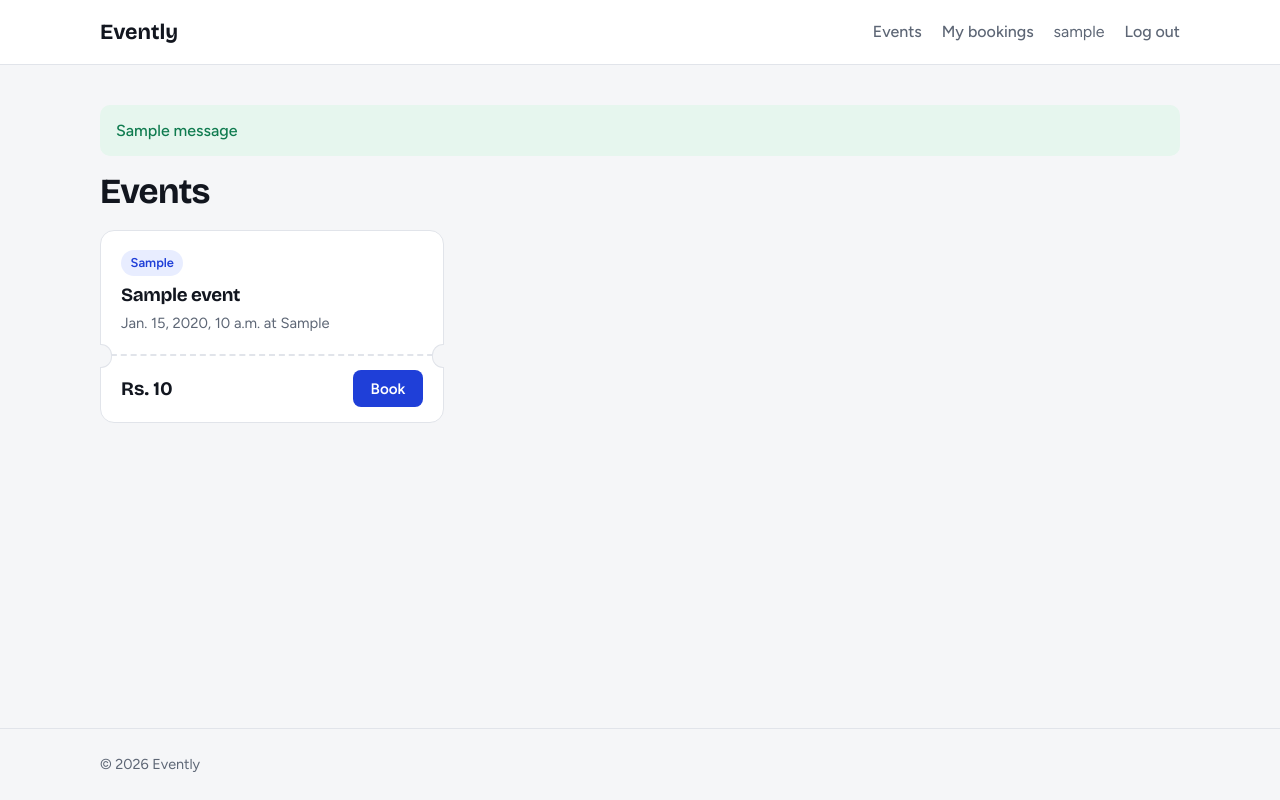
After one commit to priyampatel910-cpu/DVM-Backend-Round-2, a Django app: page /events/ in a window 1280 px wide. The commit adds this page. Run offline with Django 5.2, Linux system fonts and the light colour scheme; a user stored in the database is signed in; tables that the repository leaves empty hold one stand-in row (values such as "Sample post"); one stand-in notice (Sample message) is shown.

Commit message:
Connected the app's urls and made the events index view

```diff
--- a/booking/models.py
+++ b/booking/models.py
@@ -5,6 +5,7 @@ from users.models import User
 
 class Event(models.Model):
     name = models.CharField()
+    category = models.CharField(null=True, blank=True, default=None)
     venue = models.CharField()
     datetime = models.DateTimeField()
     ticketprice = models.IntegerField()
--- /dev/null
+++ b/booking/templates/base.html
@@ -0,0 +1,140 @@
+{# base.html: the frame shared by every page (header, footer, styles). #}
+{# Other pages "plug into" the {% block content %} slot below.        #}
+<!DOCTYPE html>
+<html lang="en">
+<head>
+  <meta charset="utf-8">
+  <meta name="viewport" content="width=device-width, initial-scale=1">
+  <title>{% block title %}Home{% endblock %} – Evently</title>
+  <link rel="preconnect" href="https://fonts.googleapis.com">
+  <link rel="preconnect" href="https://fonts.gstatic.com" crossorigin>
+  <link href="https://fonts.googleapis.com/css2?family=Bricolage+Grotesque:opsz,wght@12..96,600..700&family=Figtree:wght@400..600&display=swap" rel="stylesheet">
+
+  <style>
+    /* ===== Colors and fonts: change these to restyle the whole site ===== */
+    :root {
+      --bg: #f5f6f8;          /* page background */
+      --surface: #ffffff;     /* cards and boxes */
+      --text: #12161f;        /* main text */
+      --muted: #5d6675;       /* lighter text */
+      --line: #e1e4ea;        /* borders */
+      --primary: #1f3fd8;     /* buttons and links */
+      --primary-dark: #1730b0;
+      --soft: #e8edff;        /* light tint of the primary color */
+      --font-body: "Figtree", system-ui, sans-serif;
+      --font-head: "Bricolage Grotesque", "Figtree", system-ui, sans-serif;
+    }
+
+    /* ===== Basics ===== */
+    * { box-sizing: border-box; }
+    body { margin: 0; min-height: 100vh; display: flex; flex-direction: column;
+           background: var(--bg); color: var(--text); font: 400 1rem/1.6 var(--font-body); }
+    h1, h2, h3 { font-family: var(--font-head); line-height: 1.15; letter-spacing: -0.02em; margin: 0 0 .5em; }
+    h1 { font-size: 2.2rem; }
+    a { color: var(--primary); }
+    a:hover { color: var(--primary-dark); }
+    .container { width: min(1080px, 100% - 2.5rem); margin-inline: auto; }
+    .muted { color: var(--muted); }
+
+    /* ===== Header ===== */
+    .site-header { background: var(--surface); border-bottom: 1px solid var(--line); }
+    .bar { display: flex; flex-wrap: wrap; align-items: center; gap: .75rem 1.5rem; min-height: 64px; padding-block: .5rem; }
+    .brand { font: 700 1.35rem var(--font-head); color: var(--text); text-decoration: none; }
+    .brand:hover { color: var(--text); }
+    .nav { display: flex; flex-wrap: wrap; align-items: center; gap: .5rem 1.25rem; margin-left: auto; }
+    .nav a:not(.btn) { color: var(--muted); text-decoration: none; font-weight: 500; }
+    .nav a:not(.btn):hover { color: var(--text); }
+    .nav form { margin: 0; }
+
+    /* ===== Page layout ===== */
+    main { flex: 1; padding-block: 2.5rem 4rem; }
+    .narrow { max-width: 420px; margin-inline: auto; }
+    .grid { display: grid; grid-template-columns: repeat(auto-fill, minmax(270px, 1fr)); gap: 1.5rem; }
+    .panel { background: var(--surface); border: 1px solid var(--line); border-radius: 12px; padding: 1.5rem; }
+    .site-footer { border-top: 1px solid var(--line); padding: 1.5rem 0; color: var(--muted); font-size: .9rem; }
+
+    /* ===== Buttons ===== */
+    .btn { display: inline-block; padding: .6rem 1.1rem; border: 0; border-radius: 8px; cursor: pointer;
+           background: var(--primary); color: #fff; font: 600 .95rem var(--font-body); text-align: center; text-decoration: none; }
+    .btn:hover { background: var(--primary-dark); color: #fff; }
+    .btn-block { width: 100%; }
+    .btn-link { background: none; border: 0; padding: 0; cursor: pointer; color: var(--muted); font: 500 1rem var(--font-body); }
+    .btn-link:hover { color: var(--text); }
+
+    /* ===== Event ticket card ===== */
+    .ticket { display: flex; flex-direction: column; background: var(--surface); border: 1px solid var(--line); border-radius: 14px; }
+    .ticket-body { flex: 1; padding: 1.1rem 1.25rem; }
+    .ticket-body h3 { margin-bottom: .35rem; }
+    .ticket-body p { margin: 0; color: var(--muted); font-size: .92rem; }
+    .ticket-stub { position: relative; display: flex; align-items: center; justify-content: space-between;
+                   padding: .9rem 1.25rem; border-top: 2px dashed var(--line); }
+    .ticket-stub::before, .ticket-stub::after { content: ""; position: absolute; top: -12px; width: 11px; height: 22px;
+                   background: var(--bg); border: 1px solid var(--line); }
+    .ticket-stub::before { left: -1px; border-left: 0; border-radius: 0 11px 11px 0; }
+    .ticket-stub::after { right: -1px; border-right: 0; border-radius: 11px 0 0 11px; }
+    .price { font: 700 1.2rem var(--font-head); }
+    .badge { display: inline-block; margin-bottom: .6rem; padding: .15rem .6rem; border-radius: 999px;
+             background: var(--soft); color: var(--primary); font-size: .8rem; font-weight: 600; }
+
+    /* ===== Messages (e.g. "Booking confirmed!") ===== */
+    .alert { margin-bottom: 1rem; padding: .8rem 1rem; border-radius: 10px; font-weight: 500; background: var(--soft); color: var(--primary); }
+    .alert-success { background: #e6f6ee; color: #0f7b4f; }
+    .alert-warning { background: #fff4dc; color: #8a5a00; }
+    .alert-error { background: #fdeceb; color: #b42318; }
+
+    /* ===== Forms (put <form class="form"> around Django forms) ===== */
+    .form p { margin: 0 0 1.1rem; }
+    .form label { display: block; margin-bottom: .35rem; font-weight: 600; }
+    .form input:not([type=checkbox]):not([type=radio]), .form select, .form textarea {
+      width: 100%; padding: .65rem .8rem; font: inherit; color: var(--text);
+      background: var(--surface); border: 1px solid var(--line); border-radius: 8px; }
+    .form input:focus, .form select:focus, .form textarea:focus { outline: none; border-color: var(--primary); }
+    .errorlist { list-style: none; margin: 0 0 .5rem; padding: 0; color: #b42318; font-size: .9rem; font-weight: 500; }
+    .helptext { display: block; margin-top: .3rem; color: var(--muted); font-size: .88rem; }
+
+    /* ===== Tables (for a "My bookings" list) ===== */
+    .table { width: 100%; border-collapse: collapse; }
+    .table th, .table td { padding: .75rem 1rem; text-align: left; border-bottom: 1px solid var(--line); }
+    .table th { color: var(--muted); font-size: .9rem; }
+  </style>
+  {# Pages can add their own extra styles here #}
+  {% block extra_head %}{% endblock %}
+</head>
+
+<body>
+  <header class="site-header">
+    <div class="container bar">
+      <a class="brand" href="/">Evently</a>
+
+      <nav class="nav">
+        {# Change these addresses to match your own pages #}
+        <a href="/events/">Events</a>
+
+        {% if user.is_authenticated %}
+          <a href="/bookings/">My bookings</a>
+          <span class="muted">{{ user.username }}</span>
+          <form method="post" action="{% url 'users:logout' %}">
+            {% csrf_token %}
+            <button class="btn-link" type="submit">Log out</button>
+          </form>
+        {% else %}
+          <a class="btn" href="{% url 'users:login' %}">Log in</a>
+        {% endif %}
+      </nav>
+    </div>
+  </header>
+
+  <main class="container">
+    {% for message in messages %}
+      <div class="alert alert-{{ message.tags }}">{{ message }}</div>
+    {% endfor %}
+
+    {# Each page's content goes here #}
+    {% block content %}{% endblock %}
+  </main>
+
+  <footer class="site-footer">
+    <div class="container">© {% now "Y" %} Evently</div>
+  </footer>
+</body>
+</html>
--- /dev/null
+++ b/booking/templates/eventlist.html
@@ -0,0 +1,22 @@
+{% extends 'base.html' %}
+
+{% block content %}
+    <h1>Events</h1>
+  <div class="grid">
+    {% for event in events %}
+      <article class="ticket">
+        <div class="ticket-body">
+          <span class="badge">{{ event.category }}</span>
+          <h3>{{ event.name }}</h3>
+          <p>{{ event.datetime }} at {{ event.venue }}</p>
+        </div>
+        <div class="ticket-stub">
+          <span class="price">Rs. {{ event.ticketprice }}</span>
+          <a class="btn" href="/events/{{ event.id }}/book/">Book</a>
+        </div>
+      </article>
+    {% empty %}
+      <p class="muted">No events right now. Check back soon.</p>
+    {% endfor %}
+  </div>
+{% endblock %}
--- a/booking/urls.py
+++ b/booking/urls.py
@@ -1,5 +1,7 @@
 from django.urls import path
 from . import views
+
+app_name = 'booking'
 
 urlpatterns = [
     path('', views.events_index, name="events_index"),
--- a/booking/views.py
+++ b/booking/views.py
@@ -5,7 +5,8 @@ from .models import Event
 
 def events_index(request):
     events = Event.objects.all()
-
+    if not request.user.is_authenticated:
+        return redirect('users:login')
     return render(request, 'eventlist.html', {
         'events' : events,
     })
--- a/users/templates/base.html
+++ b/users/templates/base.html
@@ -113,12 +113,12 @@
         {% if user.is_authenticated %}
           <a href="/bookings/">My bookings</a>
           <span class="muted">{{ user.username }}</span>
-          <form method="post" action="{% url 'logout' %}">
+          <form method="post" action="{% url 'users:logout' %}">
             {% csrf_token %}
             <button class="btn-link" type="submit">Log out</button>
           </form>
         {% else %}
-          <a class="btn" href="{% url 'login' %}">Log in</a>
+          <a class="btn" href="{% url 'users:login' %}">Log in</a>
         {% endif %}
       </nav>
     </div>
--- a/users/templates/homepage.html
+++ b/users/templates/homepage.html
@@ -113,8 +113,8 @@
       <h2>Ready to get started?</h2>
       <p>Create a free account to book events, or log in if you already have one.</p>
       <div class="cta-buttons">
-        <a class="btn" href="{% url 'signup' %}">Sign up</a>
-        <a class="btn btn-outline" href="{% url 'login' %}">Log in</a>
+        <a class="btn" href="{% url 'users:signup' %}">Sign up</a>
+        <a class="btn btn-outline" href="{% url 'users:login' %}">Log in</a>
       </div>
   </section>
 
--- a/users/templates/login.html
+++ b/users/templates/login.html
@@ -3,7 +3,7 @@
 {% block content %}
 
 
-    <form class="form" action="{% url 'login' %}" method="POST">
+    <form class="form" action="{% url 'users:login' %}" method="POST">
         {% csrf_token %}
         <input type="text" name="username" placeholder="Username">
         <input type="password" name="password" placeholder="Password">
@@ -12,6 +12,6 @@
 
     <div>
         New User?
-        <a href="{% url 'signup' %}">Create New Account</a>
+        <a href="{% url 'users:signup' %}">Create New Account</a>
     </div>
 {% endblock %}
--- a/users/templates/signup.html
+++ b/users/templates/signup.html
@@ -3,7 +3,7 @@
 {% block content %}
 
 
-    <form class="form" action="{% url 'signup' %}" method="POST">
+    <form class="form" action="{% url 'users.signup' %}" method="POST">
         {% csrf_token %}
         {{ form.as_p }}
         <input type="submit" name="Sign Up">
--- a/users/templates/user_homepage.html
+++ b/users/templates/user_homepage.html
@@ -8,6 +8,6 @@
     </div>
 
     <div>
-        <a href="{% url 'logout' %}">Log Out</a>
+        <a href="{% url 'booking:events_index' %}">View events</a>
     </div>
 {% endblock %}
--- a/users/urls.py
+++ b/users/urls.py
@@ -1,5 +1,7 @@
 from django.urls import path
 from . import views
+
+app_name = 'users'
 
 urlpatterns = [
     path('home/', views.home, name='home'),
```
Also changed, not shown: users/views.py (+4 -4 lines), booking/migrations/0002_event_category.py (added).
